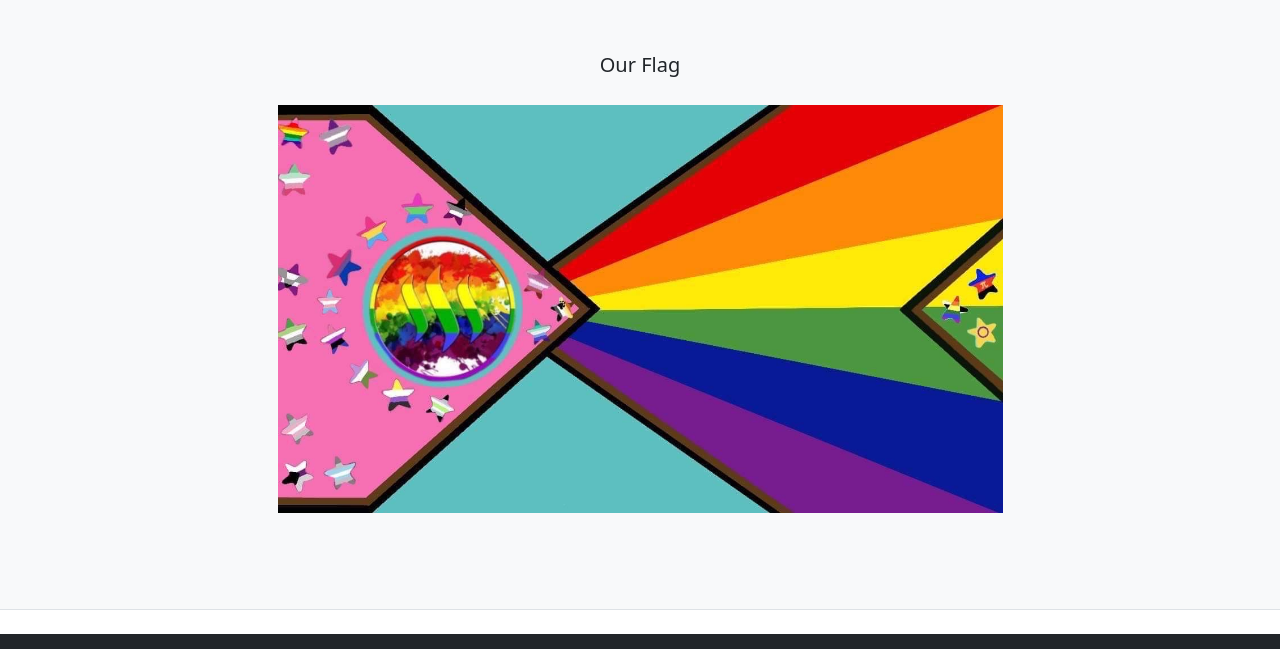
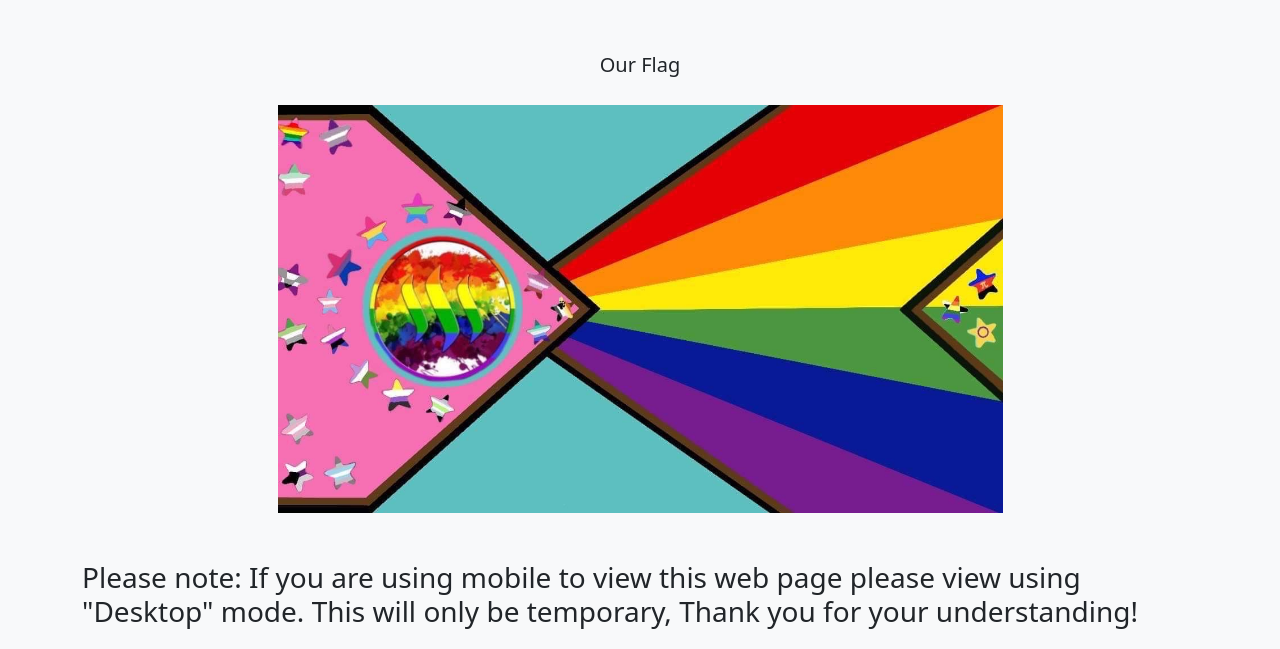
Before and after one commit to andeg8/andeg8.github.io, a plain HTML site: page index.html in a window 1280 px wide. Shown: the part 303-952 px from the top of the page. Drawn offline with nearby package versions, Linux system fonts and the light colour scheme.

Commit message:
Add files via upload

```diff
--- a/index.html
+++ b/index.html
@@ -35,6 +35,9 @@
                     <p class="lead mb-0"><b>Our Flag</b></p>
 					<img id="flag" src="flag.jpg" width="725" height="407.81">
                 </div>
+				<div class="mobile-warning">
+				  <h3>Please note: If you are using mobile to view this web page please view using "Desktop" mode. This will only be temporary, Thank you for your understanding!</h3>
+				</div>
             </div>
         </header>
         <!-- Page content-->
```
